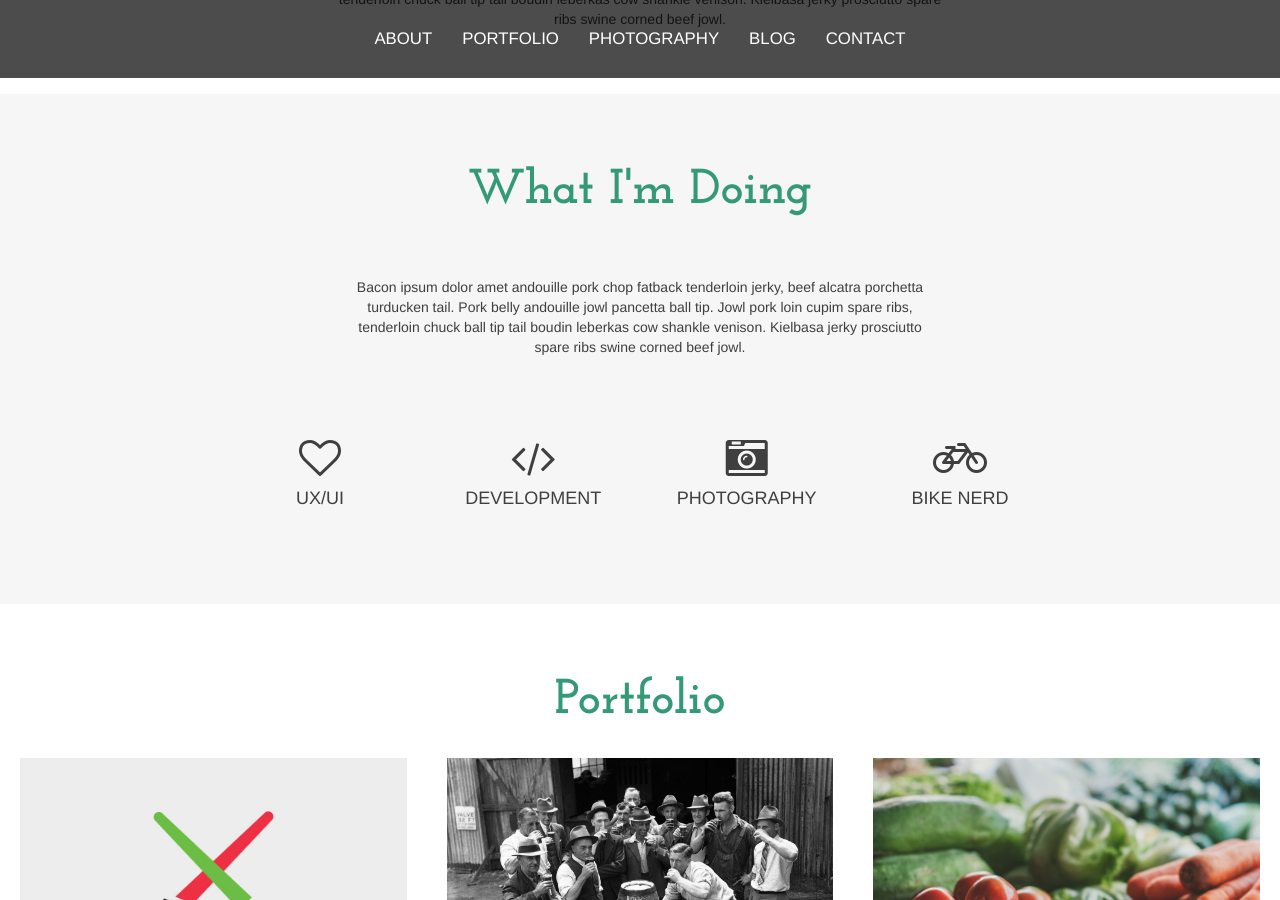
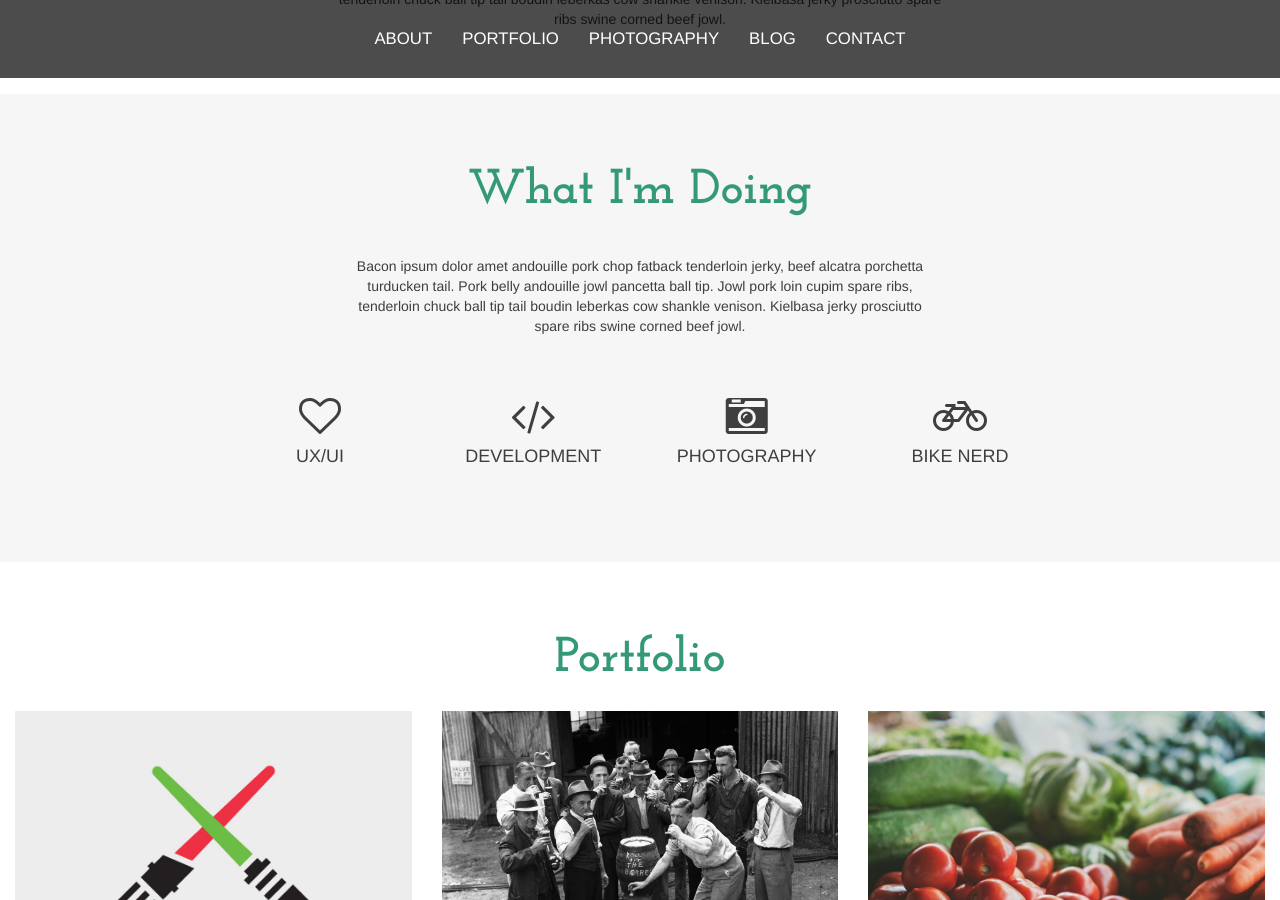
Before and after one commit to kedarjoyner/thinkful-portfolio, a Jekyll site: the page built from index.html, in a window 1280 px wide and 900 px high, scrolled down 1476 px. Built offline with Jekyll 4.4.1, drawn with Linux system fonts in a browser that asks for light colours; nearby versions of some CDN libraries.

Commit message:
edit block padding

```diff
--- a/_includes/portfolio.html
+++ b/_includes/portfolio.html
@@ -7,14 +7,14 @@
          </div>
          <div class="row">
              {% for post in site.posts %}
-                 <div class="col-md-4 col-sm-6 col-xs-12 portfolio-item">
+                 <div class="col-md-4 col-lg-4 col-sm-6 col-xs-12 portfolio-item">
                      <a href="{{ post.url | prepend: site.baseurl }}" class="portfolio-link">
                          <div class="caption">
                              <div class="caption-content">
                                  <i class="fa fa-search-plus fa-3x"></i>
                              </div>
                          </div>
-                         <img src="imgs/portfolio-page/{{ post.img }}" class="img-responsive" alt="{{ post.alt }}">
+                         <img src="imgs/portfolio-page/{{ post.img }}" class="img-responsive" alt="{{ post.alt }}"/>
                      </a>
                      <h4 class="text-uppercase text-center"> {{ post.title }} </h4>
                  </div>
--- a/_sass/_about.scss
+++ b/_sass/_about.scss
@@ -9,9 +9,6 @@
   .icon-container {
     margin-bottom: 2.5em;
   }
-  .block-padding {
-    padding: 1.5em 0;
-  }
   .icon-padding {
     padding-top: 1.5em;
   }
@@ -22,8 +19,4 @@
     .hide-one, .hide-two  {
       display: none;
     }
-    .show {
-      margin-left: 0;
-      padding: 0 10%;
-    }
 }
--- a/_sass/_portfolio.scss
+++ b/_sass/_portfolio.scss
@@ -34,12 +34,12 @@
   }
 
 .portfolio-item {
-      padding: 20px 20px;
+   margin: 15px 0;
   }
 
 .portfolio-item, .portfolio-link {
       display: inline-block; // remember this used to be set to block, didn't work. readup on inline
       position: relative;
-      margin: 0 auto;
+      // margin: 0 auto;
   }
 }
```
